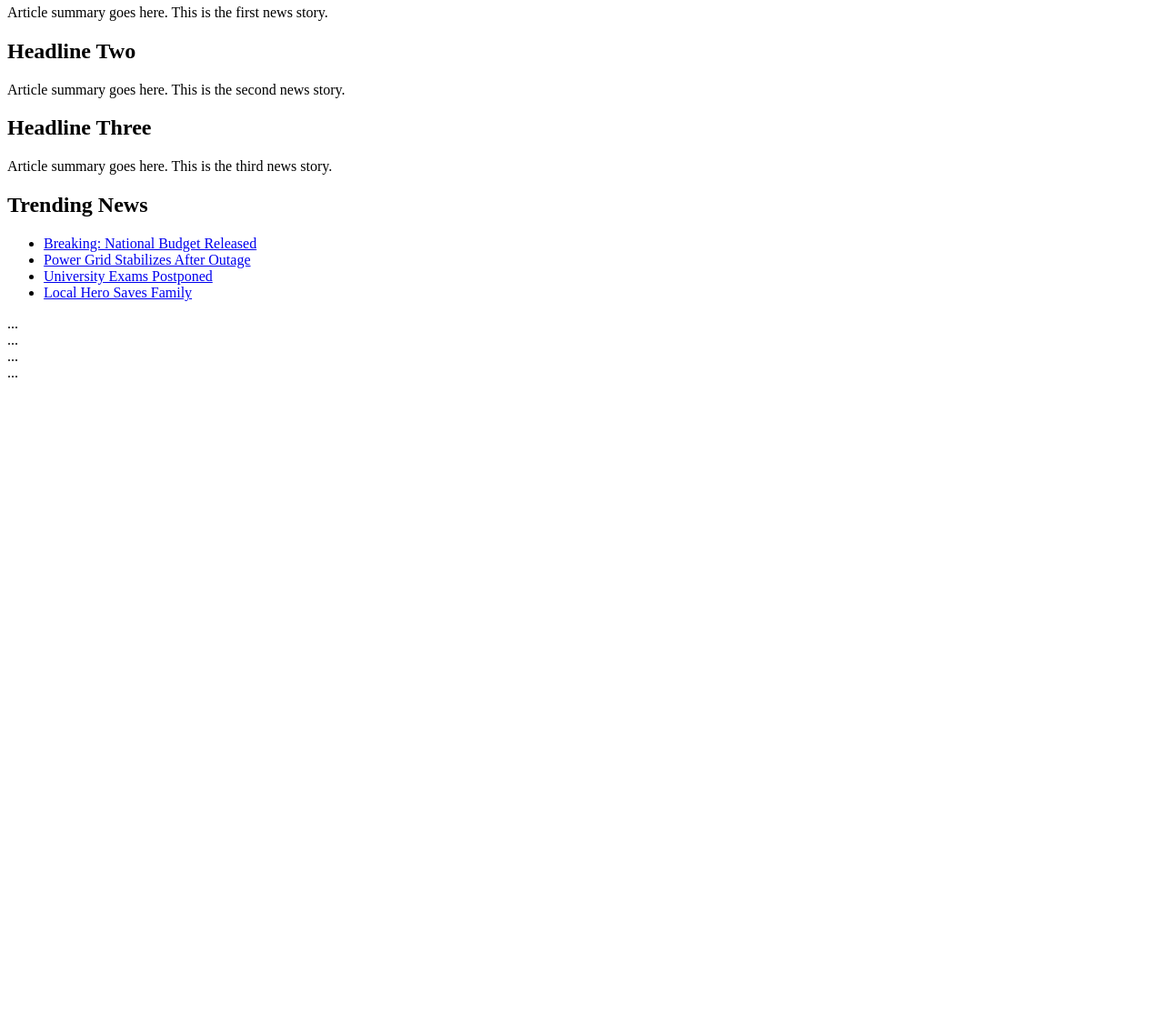
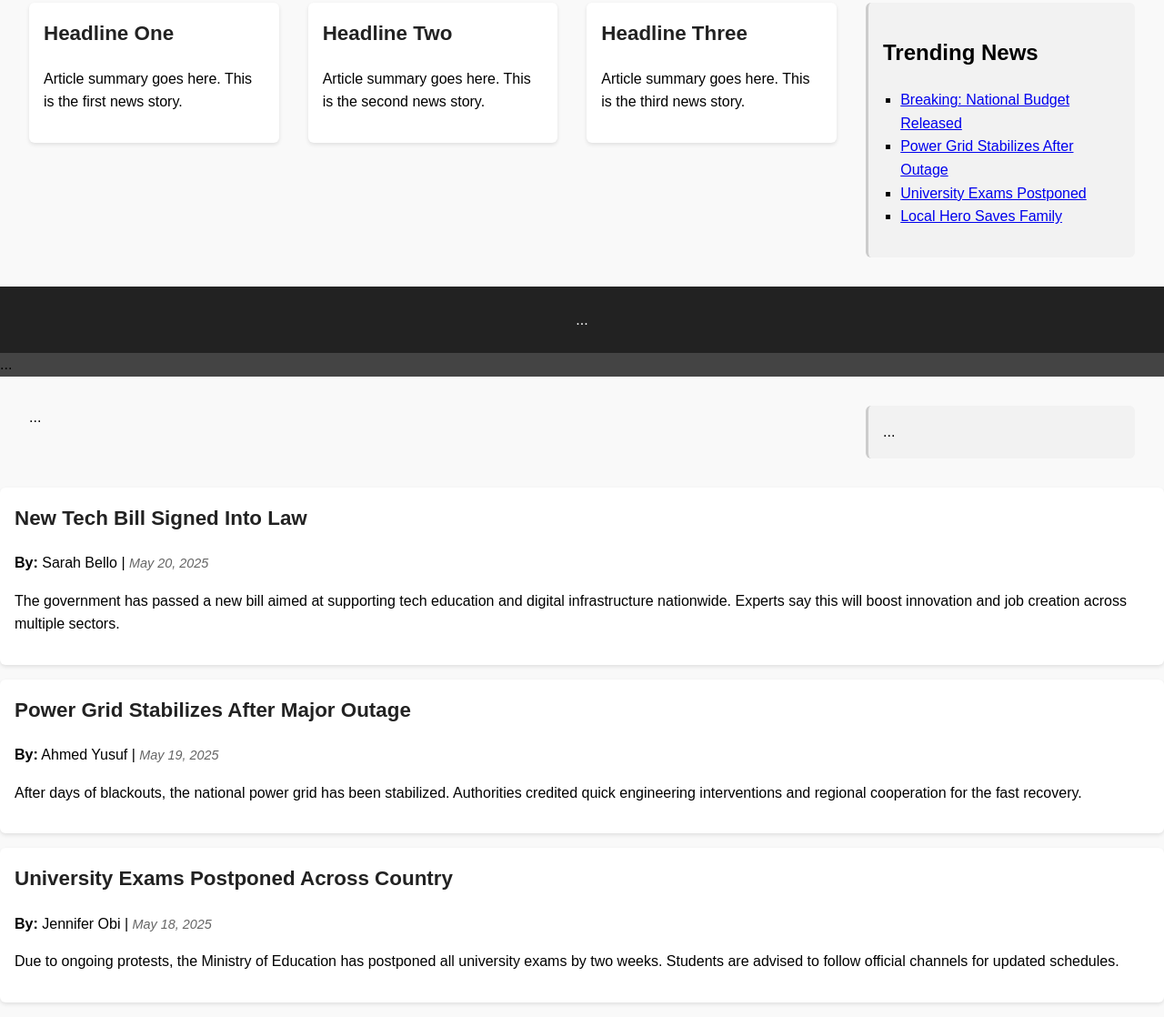
Before and after one commit to Muqtehir/Utiva.code, a plain HTML site: page utiva.html in a window 1280 px wide. Shown: the part 266-1384 px from the top of the page at 91% size. Before the commit the page ends 800 px from the top, so only its background shows below. Drawn offline with Linux system fonts and the light colour scheme.

Commit message:
Your commit message

```diff
--- a/utiva.css
+++ b/utiva.css
@@ -105,3 +105,14 @@ article {
     align-items: center;
   }
 }
+article h2 {
+  margin-top: 0;
+  font-size: 1.4rem;
+  color: #222;
+}
+
+article time {
+  font-style: italic;
+  color: #666;
+  font-size: 0.9rem;
+}
--- a/utiva.html
+++ b/utiva.html
@@ -3,6 +3,7 @@
 <head>
   <meta charset="UTF-8">
   <meta name="viewport" content="width=device-width, initial-scale=1.0">
+  <link rel="stylesheet" href="./utiva.css">
   <title>Newspaper project </title>
 </head>
 <body>
@@ -50,6 +51,24 @@
     <section class="articles">...</section>
     <aside class="sidebar">...</aside>
   </main>
+  <article>
+  <h2>New Tech Bill Signed Into Law</h2>
+  <p><strong>By:</strong> Sarah Bello | <time datetime="2025-05-20">May 20, 2025</time></p>
+  <p>The government has passed a new bill aimed at supporting tech education and digital infrastructure nationwide. Experts say this will boost innovation and job creation across multiple sectors.</p>
+</article>
+
+<article>
+  <h2>Power Grid Stabilizes After Major Outage</h2>
+  <p><strong>By:</strong> Ahmed Yusuf | <time datetime="2025-05-19">May 19, 2025</time></p>
+  <p>After days of blackouts, the national power grid has been stabilized. Authorities credited quick engineering interventions and regional cooperation for the fast recovery.</p>
+</article>
+
+<article>
+  <h2>University Exams Postponed Across Country</h2>
+  <p><strong>By:</strong> Jennifer Obi | <time datetime="2025-05-18">May 18, 2025</time></p>
+  <p>Due to ongoing protests, the Ministry of Education has postponed all university exams by two weeks. Students are advised to follow official channels for updated schedules.</p>
+</article>
+
 </body>
 
 
```
